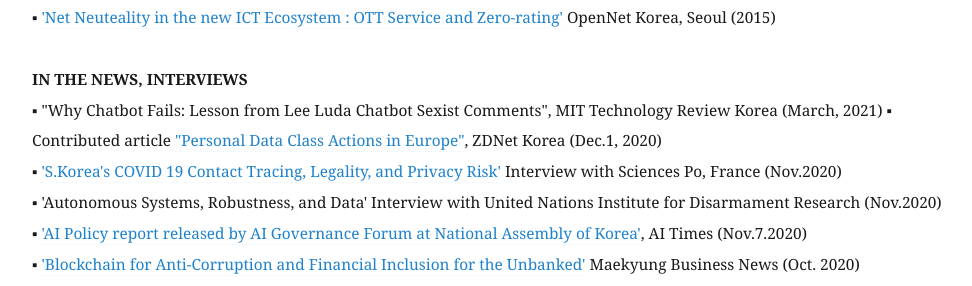
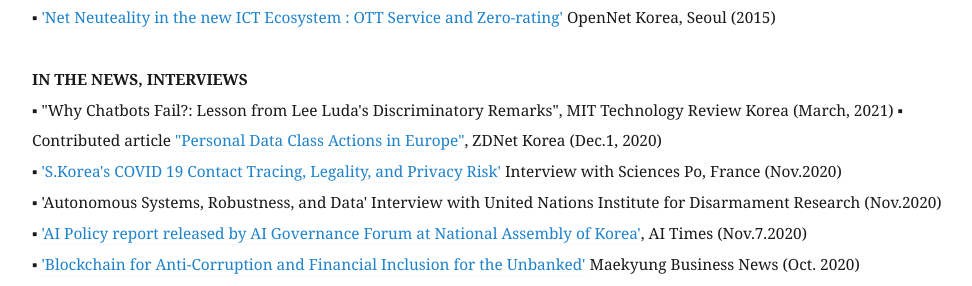
Before and after one commit to eunchangchoi/eunchangchoi.github.io, a Jekyll site: the page built from index.md, in a window 1280 px wide and 900 px high, scrolled down 3746 px. Shown: the part 160-446 px from the top of the window, without its empty margins (68-1040 px from the left). Built offline with Jekyll 4.4.1, drawn with Linux system fonts in a browser that asks for light colours.

Commit message:
Update index.md

```diff
--- a/index.md
+++ b/index.md
@@ -83,7 +83,7 @@
 ▪ <a href="https://opennet.or.kr/wp-content/uploads/2015/08/발표자료-Net-Neutrality-OTT-Zero-ratinghandout-2015812-.pdf">'Net Neuteality in the new ICT Ecosystem : OTT Service and Zero-rating'</a> OpenNet Korea, Seoul (2015) <br>
   <br>
  <strong> IN THE NEWS, INTERVIEWS</strong> <br>
-▪ "Why Chatbot Fails: Lesson from Lee Luda Chatbot Sexist Comments", MIT Technology Review Korea (March, 2021)
+▪ "Why Chatbots Fail?: Lesson from Lee Luda's Discriminatory Remarks", MIT Technology Review Korea (March, 2021)
 ▪ Contributed article <a href="https://zdnet.co.kr/view/?no=20201201123601"> "Personal Data Class Actions in Europe"</a>, ZDNet Korea (Dec.1, 2020) <br>
 ▪ <a href="https://soundcloud.com/zion-lee-310060380/digikorea#t=22:52">'S.Korea's COVID 19 Contact Tracing, Legality, and Privacy Risk'</a> Interview with Sciences Po, France (Nov.2020) <br>
 ▪ 'Autonomous Systems, Robustness, and Data' Interview with United Nations Institute for Disarmament Research (Nov.2020)<br>
```
